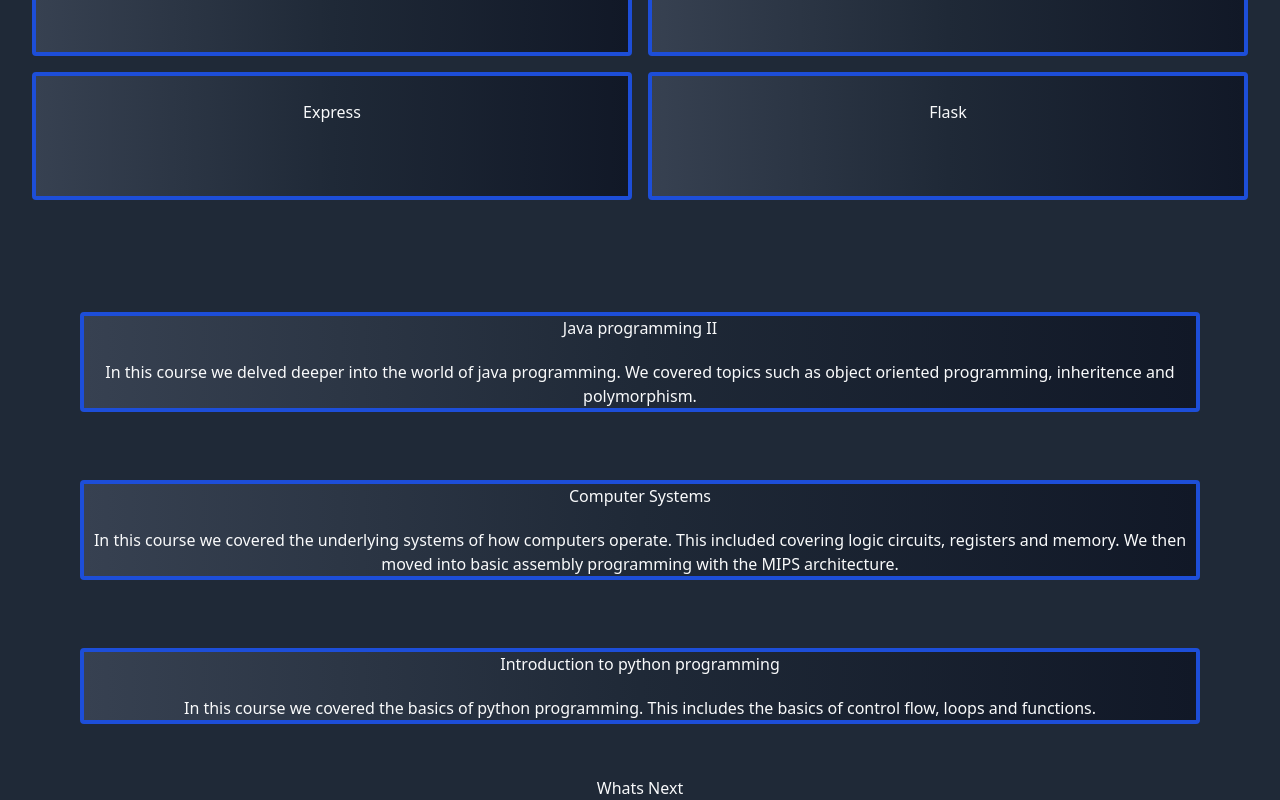
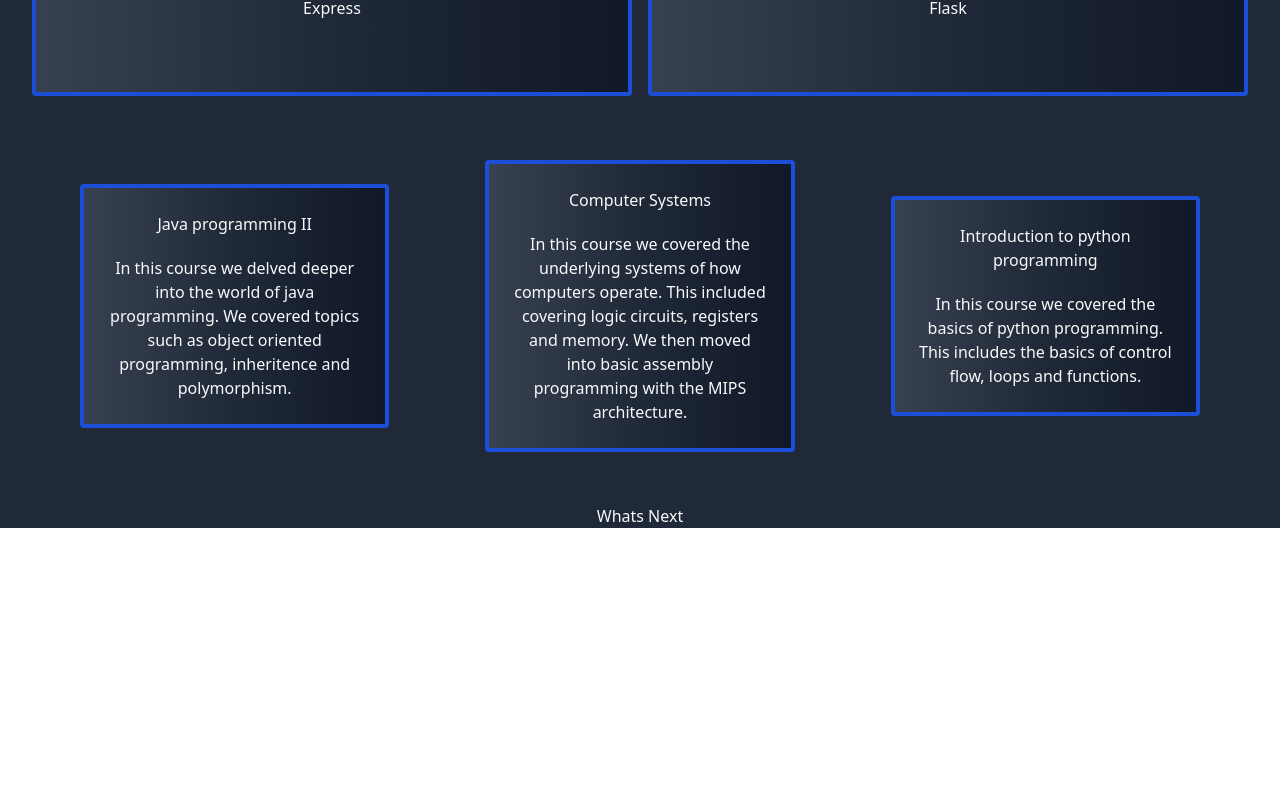
Before and after one commit to Lukefrotts227/portfolioLukasF, a React (Create React App) app: page / in a window 1280 px wide. Shown: the part 3526-4326 px from the top of the page. After the commit the page ends 4054 px from the top, so only its background shows below. Built offline with nearby package versions, Linux system fonts and the light colour scheme.

Commit message:
roadblock with making the design look good regardless of screen size content good however

```diff
--- a/src/components/About.js
+++ b/src/components/About.js
@@ -4,7 +4,7 @@ import Temp from '../mario.png';
 
 export default function About(){
     const [isVisible, setIsVisible] = useState(false);
-    const [isMobile, setIsMobile] = useState(window.innerWidth <= 768);
+    const [isMobile, setIsMobile] = useState(window.innerWidth <= 900);
 
 
 
@@ -17,7 +17,7 @@ export default function About(){
 
       useEffect(() => {
         const handleResize = () => {
-            setIsMobile(window.innerWidth <= 768);
+            setIsMobile(window.innerWidth <= 900);
         };
 
         window.addEventListener('resize', handleResize);
--- a/src/components/Academics.js
+++ b/src/components/Academics.js
@@ -2,11 +2,11 @@ import React, { useState, useEffect } from 'react';
 import { courses } from '../data';
 
 export default function Academics(){
-    const [isMobile, setIsMobile] = useState(window.innerWidth <= 768);
+    const [isMobile, setIsMobile] = useState(window.innerWidth <= 900);
 
     useEffect(() => {
         const handleResize = () => {
-            setIsMobile(window.innerWidth <= 768);
+            setIsMobile(window.innerWidth <= 900);
         };
 
         window.addEventListener('resize', handleResize);
@@ -20,15 +20,16 @@ export default function Academics(){
         <div class="flex flex-wrap p-8 justify-center items-center">
             {
                 courses.map((course) => (
-                    <div class={`pb-5 h-full w-full ${isMobile ? "" : "inline-block p-12"}`}>
+                    <div class={`pb-5 ${isMobile ? "h-full w-full" : "inline-block w-2/6 h-2/5 px-12"}`}>
                         <div class= "w-full h-full text-center bg-gradient-to-r from-gray-700 via-gray-800 to-gray-900 rounded border-4 border-blue-700">
+                            <div class = {`${isMobile ? "" : "p-6"}`}>
+                                <div class="pb-5">
+                                    <h1>{course.name}</h1>
+                                </div>
 
-                            <div class="pb-5">
-                                <h1>{course.name}</h1>
-                            </div>
-
-                            <div>
-                                <p>{course.description}</p>
+                                <div>
+                                    <p>{course.description}</p>
+                                </div>
                             </div>
 
                         </div>
--- a/src/components/Intro.js
+++ b/src/components/Intro.js
@@ -6,7 +6,7 @@ import Temp from '../myRand.png';
 
 export default function Intro(){
     const [isVisible, setIsVisible] = useState(false);
-    const [isMobile, setIsMobile] = useState(window.innerWidth <= 768);
+    const [isMobile, setIsMobile] = useState(window.innerWidth <= 900);
 
 
     useEffect(() => {
@@ -19,7 +19,7 @@ export default function Intro(){
 
       useEffect(() => {
         const handleResize = () => {
-            setIsMobile(window.innerWidth <= 768);
+            setIsMobile(window.innerWidth <= 900);
         };
 
         window.addEventListener('resize', handleResize);
--- a/src/components/Navbar.js
+++ b/src/components/Navbar.js
@@ -1,7 +1,7 @@
 import React, { useState, useEffect } from 'react';
 
 export default function Navbar(){
-    const [isMobile, setIsMobile] = useState(window.innerWidth <= 768);
+    const [isMobile, setIsMobile] = useState(window.innerWidth <= 900);
     const [mobileMenuOpen, setMobileMenuOpen] = useState(false);
 
 
@@ -9,7 +9,7 @@ export default function Navbar(){
 
     useEffect(() => {
         const handleResize = () => {
-            setIsMobile(window.innerWidth <= 768);
+            setIsMobile(window.innerWidth <= 900);
         };
 
         window.addEventListener('resize', handleResize);
--- a/src/components/Projects.js
+++ b/src/components/Projects.js
@@ -6,13 +6,13 @@ import Mario from '../mario.png';
 
 export default function Projects(){
 
-    const [isMobile, setIsMobile] = useState(window.innerWidth <= 768);
+    const [isMobile, setIsMobile] = useState(window.innerWidth <= 1200 )
 
 
 
     useEffect(() => {
         const handleResize = () => {
-            setIsMobile(window.innerWidth <= 768);
+            setIsMobile(window.innerWidth <= 1200);
         };
 
         window.addEventListener('resize', handleResize);
@@ -36,13 +36,13 @@ export default function Projects(){
                         <div class={`${isMobile ? "" : "flex-wrap"}`}>
                             {projects.map((project) => (
 
-                                <div class={`pb-6 ${isMobile ? "" : " w-2/5 inline-block p-5 "}`}>
+                                <div class={`pb-6 ${isMobile ? "w-full h-auto" : " w-2/5 inline-block p-5 "}`}>
                                     <div class= "text-center project-font-m pb-2">
                                         <h3>{project.name}</h3>
                                         <h4>{project.mini_description}</h4>
                                     </div>
 
-                                    <div class={`relative flex justify-center items-center h-80`}>
+                                    <div class={`relative flex justify-center items-center h-100`}>
                                         <div class={`absolute inset-0`}>
 
                                             <img
@@ -102,9 +102,10 @@ export default function Projects(){
                         <div class="pb-5">
                             <h4>Here are some of my Smaller Projects</h4>
                         </div>
+                        <div class ={`flex flex-wrap justify-center items-center ${isMobile ? "" : "px-36"}`}>
                         {
                             miniProjects.map((miniProject) => (
-                                <div class="p-3 sm:w-1/2 w-full h-full text-center bg-gradient-to-r from-gray-700 via-gray-800 to-gray-900 rounded border-4 border-blue-700">
+                                <div class={`p-3  ${isMobile ? "" : "inline-block small-font-d px-12"} sm:w-1/2 w-full h-full text-center bg-gradient-to-r from-gray-700 via-gray-800 to-gray-900 rounded border-4 border-blue-700`}>
                                     <div class= "pb-4">
                                         <h1>{miniProject.name}</h1>
                                     </div>
@@ -143,6 +144,7 @@ export default function Projects(){
                                 </div>
                             ))
                         }
+                        </div>
 
                     </div>
 
--- a/src/components/Skills.js
+++ b/src/components/Skills.js
@@ -2,11 +2,11 @@ import React, { useState, useEffect } from 'react';
 import { skills } from '../data';
 
 export default function Skills(){
-    const [isMobile, setIsMobile] = useState(window.innerWidth <= 768);
+    const [isMobile, setIsMobile] = useState(window.innerWidth <= 900);
 
     useEffect(() => {
         const handleResize = () => {
-            setIsMobile(window.innerWidth <= 768);
+            setIsMobile(window.innerWidth <= 900);
         };
 
         window.addEventListener('resize', handleResize);
--- a/src/components/Touch.js
+++ b/src/components/Touch.js
@@ -6,7 +6,7 @@ import Linkedin from '../link.png';
 
 
 export default function Touch(){
-    const [isMobile, setIsMobile] = useState(window.innerWidth <= 768);
+    const [isMobile, setIsMobile] = useState(window.innerWidth <= 900);
     const [currentSlide, setCurrentSlide] = useState(999);
     const [previousSlide, setPreviousSlide] = useState(-1);
 
@@ -29,7 +29,7 @@ export default function Touch(){
 
     useEffect(() => {
         const handleResize = () => {
-            setIsMobile(window.innerWidth <= 768);
+            setIsMobile(window.innerWidth <= 900);
         };
 
         window.addEventListener('resize', handleResize);
--- a/src/components/Whatnext.js
+++ b/src/components/Whatnext.js
@@ -3,11 +3,11 @@ import React, { useState, useEffect } from 'react';
 
 export default function Whatnext() {
 
-    const [isMobile, setIsMobile] = useState(window.innerWidth <= 768);
+    const [isMobile, setIsMobile] = useState(window.innerWidth <= 900);
 
     useEffect(() => {
         const handleResize = () => {
-            setIsMobile(window.innerWidth <= 768);
+            setIsMobile(window.innerWidth <= 900);
         };
 
         window.addEventListener('resize', handleResize);
```
